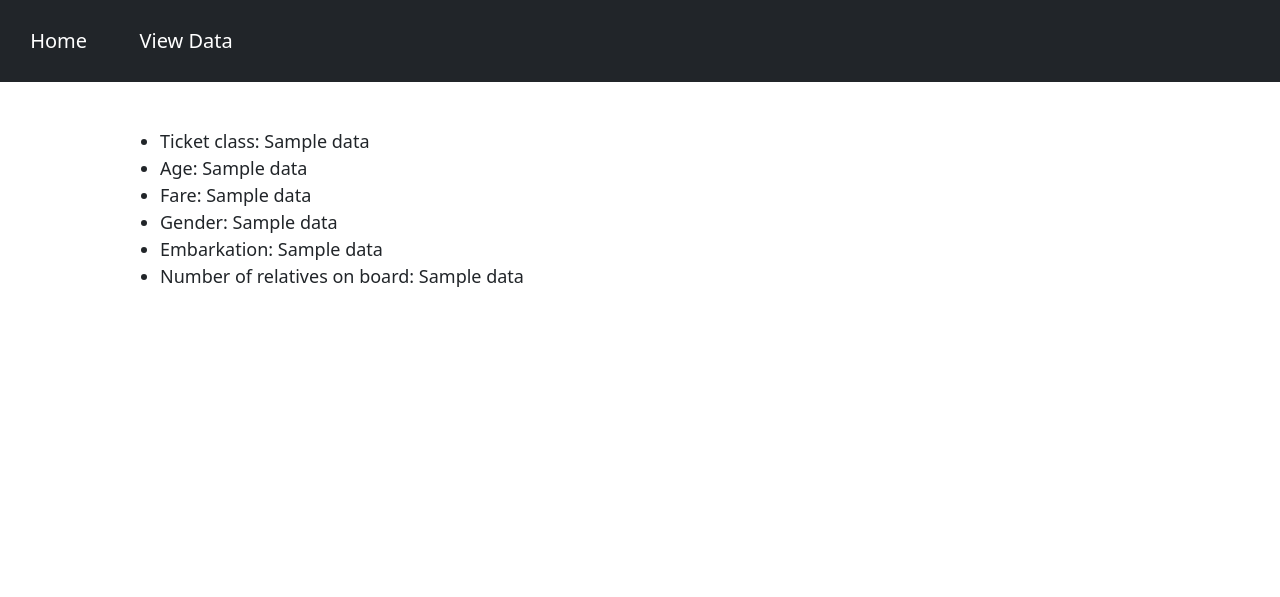
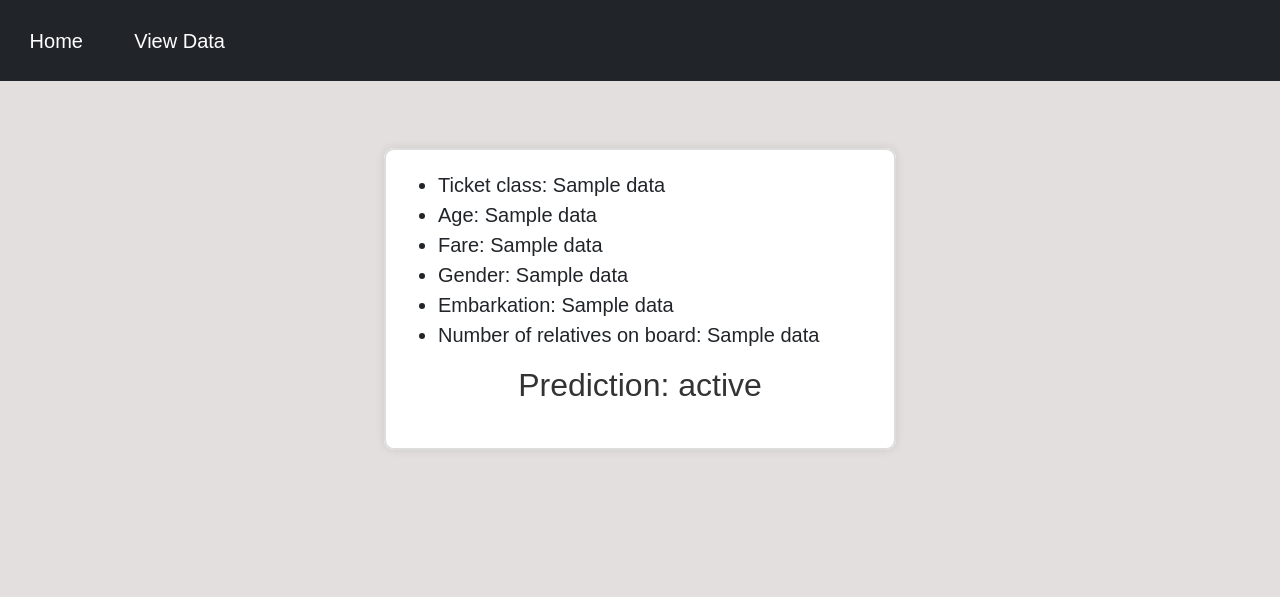
Before and after one commit to DanushH/Flask_Titanic_Classification_Web_App, a Flask app: template templates/predict.html in a window 1280 px wide. Shown: the top 597 px of the page. Run offline with Flask 3, Linux system fonts and the light colour scheme; the template is opened without the code that fills it: most values are stand-ins (such as "Sample title", 1, 10 or a date in 2020); parts of the project's set-up code (start-up, migrations or seed data) failed here and were passed over.

Commit message:
Add model train and prediction

```diff
--- a/app.py
+++ b/app.py
@@ -1,7 +1,13 @@
 import sqlite3
+import pickle
+import numpy as np
 from flask import Flask, render_template, request
 
+
 app = Flask(__name__)
+
+with open("titanic_model.pkl", "rb") as f:
+    model = pickle.load(f)
 
 
 @app.route("/")
@@ -11,7 +17,6 @@ def home():
 
 @app.route("/predict", methods=["POST"])
 def predict():
-    # SAMPLE OUTPUT
     ticket_class = request.form["ticket_class"]
     age = request.form["age"]
     fare = request.form["fare"]
@@ -19,11 +24,20 @@ def predict():
     embarkation = request.form["embarkation"]
     relatives = request.form["relatives"]
 
+    sex_male = 1 if gender == "Male" else 0
+    embarked_q = 1 if embarkation == "Queenstown" else 0
+    embarked_s = 1 if embarkation == "Southampton" else 0
+
+    features = np.array(
+        [[ticket_class, age, fare, sex_male, embarked_q, embarked_s, relatives]]
+    )
+
     data = [ticket_class, age, fare, gender, embarkation, relatives]
 
-    # MODIFY TO ADD MODEL PREDICTION LOGIC HERE
+    survived = model.predict(features)[0]
+    survived_status = "Survived" if survived == 1 else "Not Survived"
 
-    return render_template("predict.html", data=data)
+    return render_template("predict.html", data=data, survived_status=survived_status)
 
 
 @app.route("/dataset")
--- a/static/styles.css
+++ b/static/styles.css
@@ -1,3 +1,8 @@
+body {
+    font-family: Arial, sans-serif;
+    background-color: #e4dfdf;
+}
+
 .navbar {
     margin-bottom: 2%;
     overflow: hidden;
@@ -25,17 +30,29 @@ form {
     margin-bottom: 10%;
 }
 
-h1 {
-    text-align: center;
+#predict_fieldset {
+    background-color: #fff;
+    border: 2px solid #ddd;
+    border-radius: 10px;
+    padding: 20px;
+    box-shadow: 0 0 10px rgba(0, 0, 0, 0.1);
+    width: 50%;
+    margin: 20px auto;
+}
+
+h2 {
+    color: #333;
 }
 
 h1,
+h2,
 h3 {
+    text-align: center;
     margin-bottom: 5%;
 }
 
 ul {
-    font-size: 18px;
+    font-size: 20px;
 }
 
 .table-container {
--- a/templates/predict.html
+++ b/templates/predict.html
@@ -2,7 +2,7 @@
 
 {% block content %}
 
-<fieldset>
+<fieldset id="predict_fieldset">
     <ul>
         <li>Ticket class: {{ data[0] }}</li>
         <li>Age: {{ data[1] }}</li>
@@ -11,6 +11,8 @@
         <li>Embarkation: {{ data[4] }}</li>
         <li>Number of relatives on board: {{ data[5] }}</li>
     </ul>
+
+    <h2>Prediction: {{ survived_status }}</h2>
 </fieldset>
 
 {% endblock %}
```
Also changed, not shown: model_train.py (+33 -3 lines), 1 other file.
